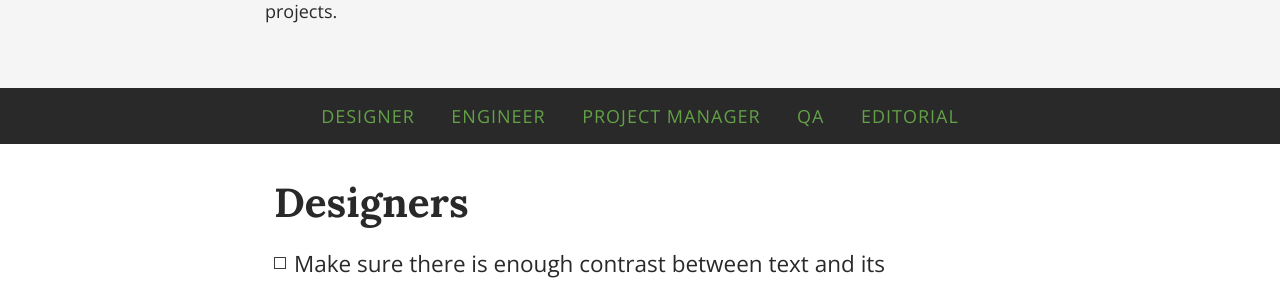
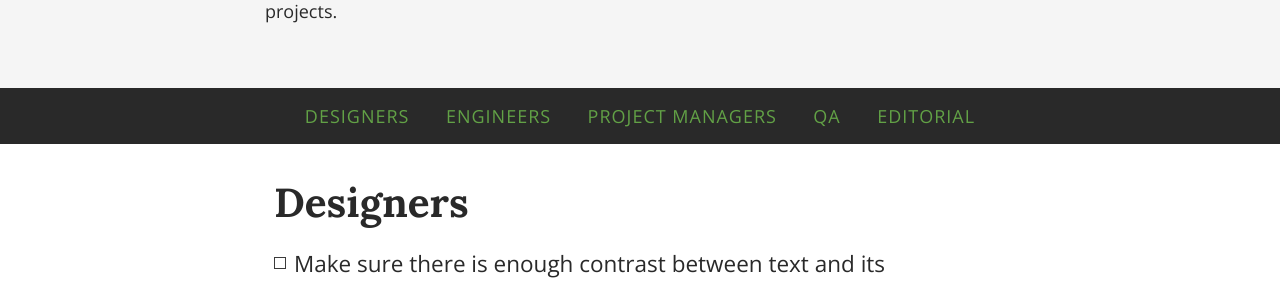
Before and after one commit to voxmedia/accessibility, a Jekyll site: the page built from index.html, in a window 1280 px wide. Shown: the part 240-526 px from the top of the page. Built offline with Jekyll 4.4.1, drawn with Linux system fonts in a browser that asks for light colours.

Commit message:
update links and nav

```diff
--- a/_includes/designer.html
+++ b/_includes/designer.html
@@ -1,4 +1,4 @@
-<div class="l-segment" id="designer">
+<div class="l-segment" id="designers">
 
   <h2>Designers</h2>
 
--- a/_sass/_components/_c-nav.scss
+++ b/_sass/_components/_c-nav.scss
@@ -24,7 +24,9 @@
     border-color: transparent;
     color: $color-link-light;
     display: inline-block;
+    overflow: hidden;
     padding: 1.5em .8em;
+    position: relative;
     &:before {
       background-color: $color-link;
       bottom: -100%;
@@ -49,7 +51,6 @@
 
   &__item {
     display: inline-block;
-    overflow: hidden;
     margin-bottom: 0;
     @media(max-width: $break-medium-small) {
       border-bottom: 1px solid lighten($color-body, 10%);
--- a/index.html
+++ b/index.html
@@ -13,9 +13,9 @@ layout: default
 
 <nav class="c-nav c-nav--sticky">
   <ul class="c-nav__items">
-    <li class="c-nav__item"><a href="#designer">Designer</a></li>
-    <li class="c-nav__item"><a href="#engineer">Engineer</a></li>
-    <li class="c-nav__item"><a href="#pm">Project Manager</a></li>
+    <li class="c-nav__item"><a href="#designers">Designers</a></li>
+    <li class="c-nav__item"><a href="#engineers">Engineers</a></li>
+    <li class="c-nav__item"><a href="#pm">Project Managers</a></li>
     <li class="c-nav__item"><a href="#qa">QA</a></li>
     <li class="c-nav__item"><a href="#editorial">Editorial</a></li>
   </ul>
```
